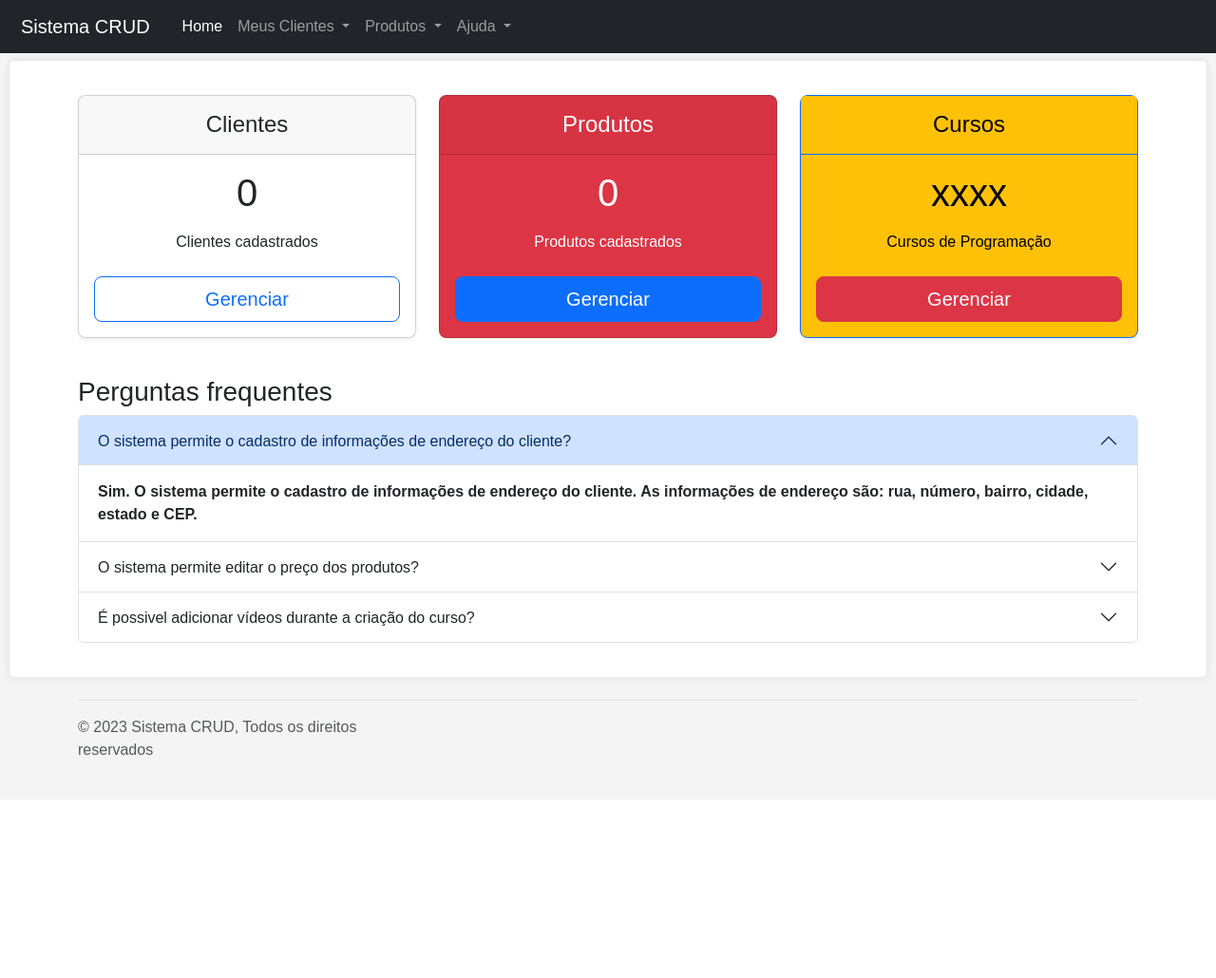
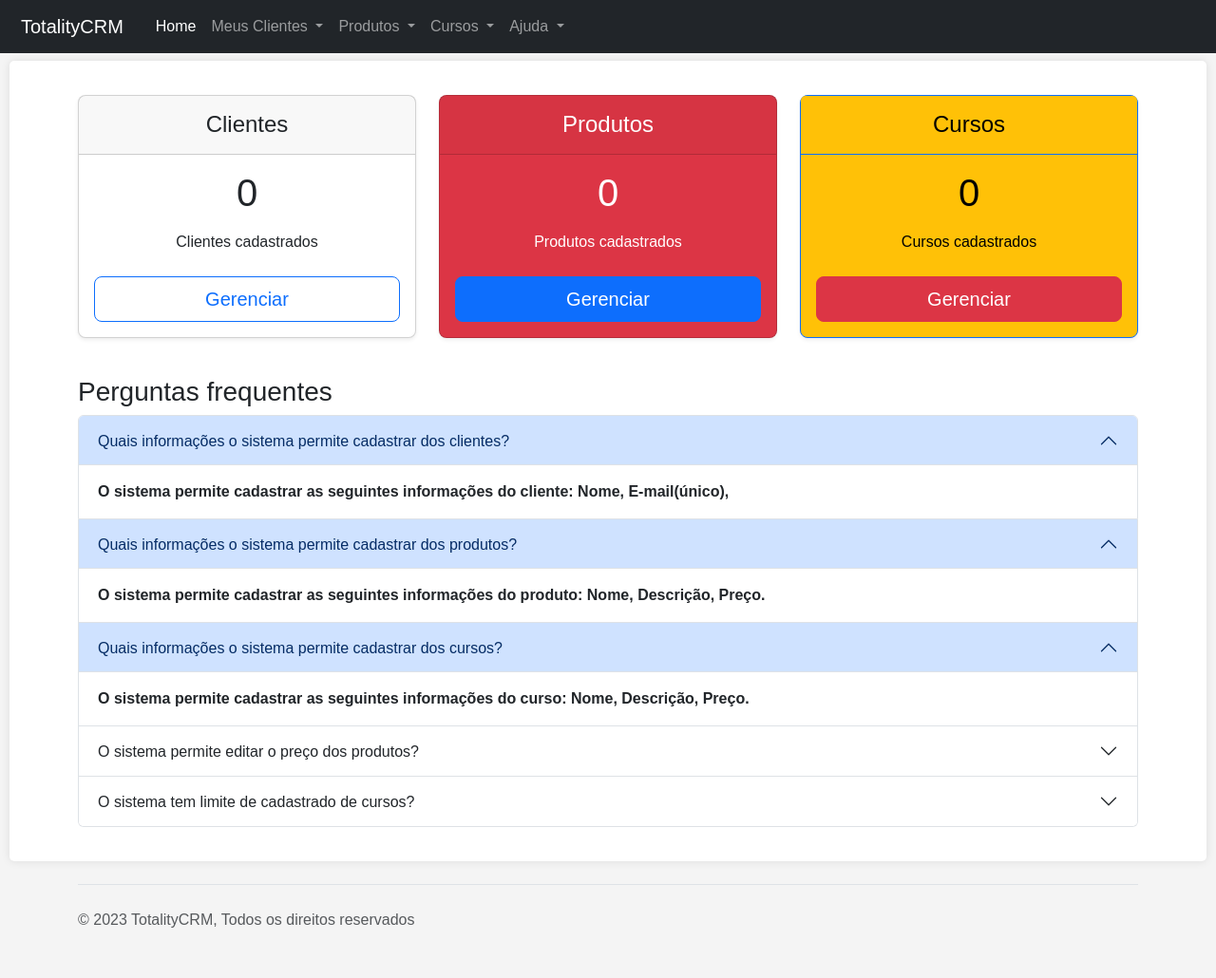
Before and after one commit to MarioCarvalhoBr/ClientesCrudFlask, a Flask app: page / in a window 1280 px wide. Shown: the whole page at 95% size. Before the commit the page ends 795 px from the top, so only its background shows below. Run offline with Flask 3, Linux system fonts and the light colour scheme; data that the repository does not hold is empty; some libraries are stand-ins or nearby versions.

Commit message:
Add Curso model to database
This commit adds the `Curso` model to the database. The `Curso` model includes fields for `id`, `nome`, `descricao`, and `preco`. This change allows for the storage and retrieval of course information in the client management system.

```diff
--- a/app/routes.py
+++ b/app/routes.py
@@ -1,16 +1,19 @@
 from flask import render_template, redirect, url_for, flash, request
 from app import app, db
-from app.forms import ClienteForm, ProdutoForm
-from app.models import Cliente, Produto
+from app.forms import ClienteForm, ProdutoForm, CursoForm
+from app.models import Cliente, Produto, Curso
 
 # ROUTES DEFAULT
 @app.route('/')
 def home():
     clientes = Cliente.query.all()
     produtos = Produto.query.all()
+    cursos = Curso.query.all()
+
     total_clientes = len(clientes)
     total_produtos = len(produtos)
-    return render_template('home.html', total_clientes=total_clientes, total_produtos=total_produtos)
+    total_cursos = len(cursos)
+    return render_template('home.html', total_clientes=total_clientes, total_produtos=total_produtos, total_cursos=total_cursos)
 
 @app.errorhandler(404)
 def page_not_found(e):
@@ -89,3 +92,40 @@ def produto_delete(id):
     db.session.delete(produto)
     db.session.commit()
     return redirect(url_for('produto_list'))
+
+# ROUTES CURSO: CRUD
+@app.route('/curso/list')
+def curso_list():
+    cursos = Curso.query.all()
+    return render_template('curso/list.html', cursos=cursos)
+
+@app.route('/curso/add', methods=['GET', 'POST'])
+def curso_add():
+    form = CursoForm()
+    if form.validate_on_submit():
+        novo_curso = Curso(nome=form.nome.data, descricao=form.descricao.data, preco=form.preco.data)
+        db.session.add(novo_curso)
+        db.session.commit()
+        flash('Curso adicionado com sucesso!')
+        return redirect(url_for('curso_list'))
+    return render_template('curso/add.html', form=form)
+
+@app.route('/curso/edit/<uuid:id>', methods=['GET', 'POST'])
+def curso_edit(id):
+    curso = Curso.query.get_or_404(str(id))
+    form = CursoForm(obj=curso, id=str(curso.id))
+    if form.validate_on_submit():
+        curso.nome = form.nome.data
+        curso.descricao = form.descricao.data
+        curso.preco = form.preco.data
+        db.session.commit()
+        flash('Informações do curso atualizadas com sucesso!')
+        return redirect(url_for('curso_list'))
+    return render_template('curso/edit.html', form=form)
+
+@app.route('/curso/delete/<id>')
+def curso_delete(id):
+    curso = Curso.query.get(id)
+    db.session.delete(curso)
+    db.session.commit()
+    return redirect(url_for('curso_list'))
--- a/app/templates/base.html
+++ b/app/templates/base.html
@@ -4,7 +4,7 @@
 <head>
   <meta charset="UTF-8">
   <meta name="viewport" content="width=device-width, initial-scale=1.0">
-  <title>{% block title %}CRUD Clientes 1.0.0{% endblock %}</title>
+  <title>{% block title %}TotalityCRM 1.0.0{% endblock %}</title>
   <link rel="icon" type="image/png" href="/static/favicon_io/favicon.ico">
 
 
@@ -27,7 +27,7 @@
 
       <a class="navbar-brand" href="/">
         <i class="bi bi-house-fill"></i>
-        Sistema CRUD
+        TotalityCRM
       </a>
 
       <button class="navbar-toggler" type="button" data-bs-toggle="collapse" data-bs-target="#navbarSupportedContent"
@@ -61,6 +61,18 @@
               <li><a class="dropdown-item" href="/produto/list">Listar</a></li>
 
               <li><a class="dropdown-item" href="/produto/add">Cadastrar</a></li>
+            </ul>
+          </li>
+
+          <li class="nav-item dropdown">
+            <a class="nav-link dropdown-toggle {% block active_cursos %}{% endblock %}" href="#" role="button"
+              data-bs-toggle="dropdown" aria-expanded="false">
+              Cursos
+            </a>
+            <ul class="dropdown-menu">
+              <li><a class="dropdown-item" href="/curso/list">Listar</a></li>
+
+              <li><a class="dropdown-item" href="/curso/add">Cadastrar</a></li>
             </ul>
           </li>
 
@@ -98,7 +110,7 @@
         </div>
 
         <div class="modal-body">
-          <p>Aplicação CRUD Clientes 1.0.0</p>
+          <p>Aplicação TotalityCRM 1.0.0</p>
 
           <p>Aplicação desenvolvida para gerenciar clientes, produtos e cursos. O sistema permite o cadastro, edição e
             exclusão de clientes, produtos e cursos. O sistema foi desenvolvido com Python, Flask, SQLAlchemy, SQLite,
--- a/app/templates/home.html
+++ b/app/templates/home.html
@@ -58,47 +58,74 @@
                         </div>
                         <div class="card-body">
                             <i class="bi bi-journal-bookmark" style="font-size: 3rem;"></i>
-                            <h1 class="card-title pricing-card-title" id="num_cursos">xxxx</h1>
+                            <h1 class="card-title pricing-card-title" id="num_cursos">{{total_cursos}}</h1>
                             <ul class="list-unstyled mt-3 mb-4">
-                                <li>Cursos de Programação</li>
+                                <li>Cursos cadastrados</li>
                             </ul>
-                            <button id="liveAlertBtn" type="button"
-                                class="w-100 btn btn-lg btn-danger">Gerenciar</button>
+
+                            <a href="/curso/list" class="w-100 btn btn-lg btn-danger">Gerenciar</a>
 
                         </div>
                     </div>
                 </div>
             </div>
 
-            <div id="liveAlertPlaceholder"></div>
-
-
-
         </main>
-
 
         <h3>
             Perguntas frequentes <i class="bi bi-question-circle-fill"></i>
-
         </h3>
 
         <div class="accordion" id="accordionExample">
             <div class="accordion-item">
                 <h2 class="accordion-header">
                     <button class="accordion-button" type="button" data-bs-toggle="collapse"
+                        data-bs-target="#collapse1" aria-expanded="true" aria-controls="collapse1">
+                        Quais informações o sistema permite cadastrar dos clientes?
+                    </button>
+                </h2>
+                <div id="collapse2" class="accordion-collapse collapse show" data-bs-parent="#accordionExample">
+                    <div class="accordion-body">
+                        <strong>
+                            O sistema permite cadastrar as seguintes informações do cliente: Nome, E-mail(único),
+                        </strong>
+                    </div>
+                </div>
+            </div>
+
+            <div class="accordion-item">
+                <h2 class="accordion-header">
+                    <button class="accordion-button" type="button" data-bs-toggle="collapse"
                         data-bs-target="#collapseOne" aria-expanded="true" aria-controls="collapseOne">
-                        O sistema permite o cadastro de informações de endereço do cliente?
+                        Quais informações o sistema permite cadastrar dos produtos?
                     </button>
                 </h2>
                 <div id="collapseOne" class="accordion-collapse collapse show" data-bs-parent="#accordionExample">
                     <div class="accordion-body">
                         <strong>
-                            Sim. O sistema permite o cadastro de informações de endereço do cliente. As informações de
-                            endereço são: rua, número, bairro, cidade, estado e CEP.
+                            O sistema permite cadastrar as seguintes informações do produto: Nome, Descrição, Preço.
                         </strong>
                     </div>
                 </div>
             </div>
+
+            <div class="accordion-item">
+                <h2 class="accordion-header">
+                    <button class="accordion-button" type="button" data-bs-toggle="collapse"
+                        data-bs-target="#collapseOne" aria-expanded="true" aria-controls="collapseOne">
+                        Quais informações o sistema permite cadastrar dos cursos?
+                    </button>
+                </h2>
+                <div id="collapseOne" class="accordion-collapse collapse show" data-bs-parent="#accordionExample">
+                    <div class="accordion-body">
+                        <strong>
+                            O sistema permite cadastrar as seguintes informações do curso: Nome, Descrição, Preço.
+                        </strong>
+                    </div>
+                </div>
+            </div>
+
+
             <div class="accordion-item">
                 <h2 class="accordion-header">
                     <button class="accordion-button collapsed" type="button" data-bs-toggle="collapse"
@@ -120,14 +147,13 @@
                 <h2 class="accordion-header">
                     <button class="accordion-button collapsed" type="button" data-bs-toggle="collapse"
                         data-bs-target="#collapseThree" aria-expanded="false" aria-controls="collapseThree">
-                        É possivel adicionar vídeos durante a criação do curso?
+                        O sistema tem limite de cadastrado de cursos?
                     </button>
                 </h2>
                 <div id="collapseThree" class="accordion-collapse collapse" data-bs-parent="#accordionExample">
                     <div class="accordion-body">
                         <strong>
-                            Sim. É possivel adicionar vídeos durante a criação do curso. O sistema permite adicionar
-                            vídeos do Youtube e Vimeo.
+                            Não. O sistema não tem limite de cadastrado de cursos. Você pode cadastrar quantos cursos você quiser.
                         </strong>
                     </div>
                 </div>
@@ -140,7 +166,7 @@
 
 <div class="container">
     <footer class="d-flex flex-wrap justify-content-between align-items-center py-3 my-4 border-top">
-        <p class="col-md-4 mb-0 text-body-secondary">&copy; 2023 Sistema CRUD, Todos os direitos reservados
+        <p class="col-md-4 mb-0 text-body-secondary">&copy; 2023 TotalityCRM, Todos os direitos reservados
         </p>
 
         <a href="/"
```
Also changed, not shown: app/forms.py (+16 -0 lines), app/models.py (+10 -0 lines), app/templates/curso/add.html (added, +52 -0 lines), app/templates/curso/edit.html (added, +51 -0 lines), app/templates/curso/list.html (added, +100 -0 lines).
